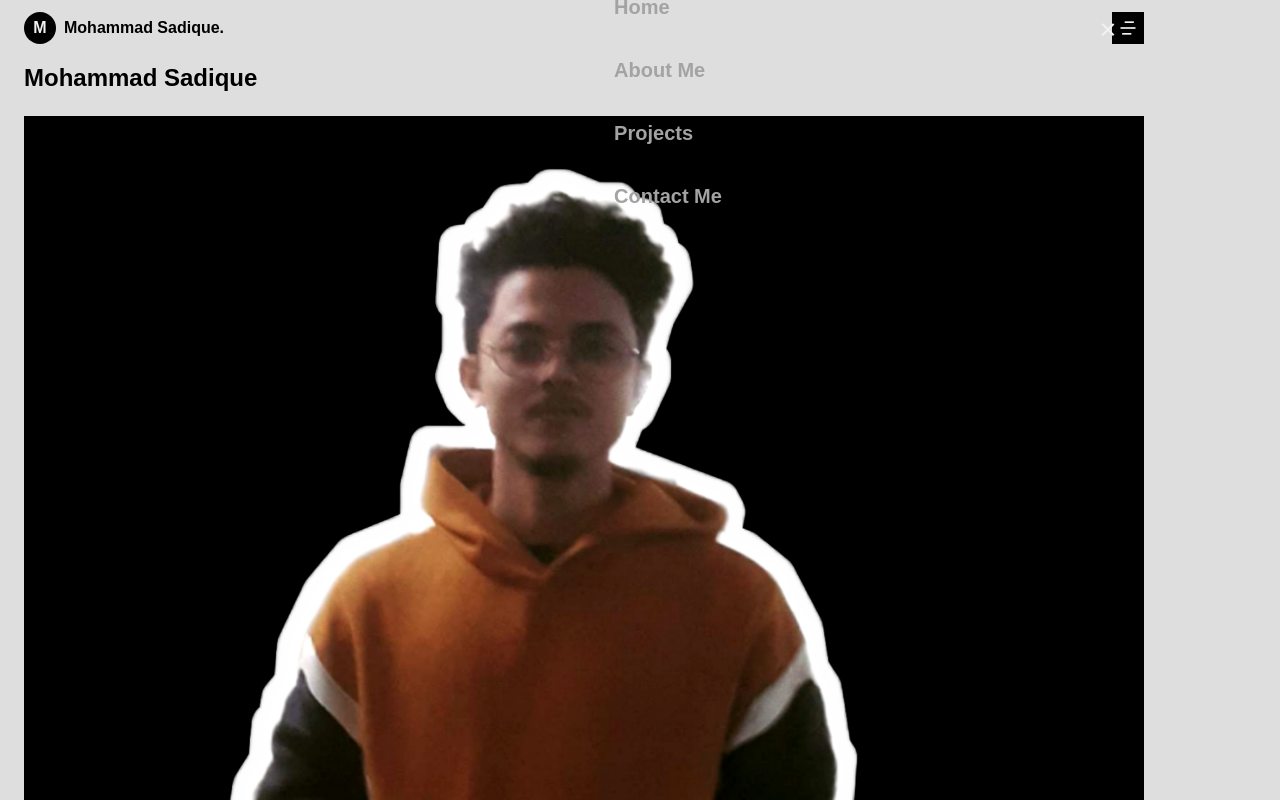
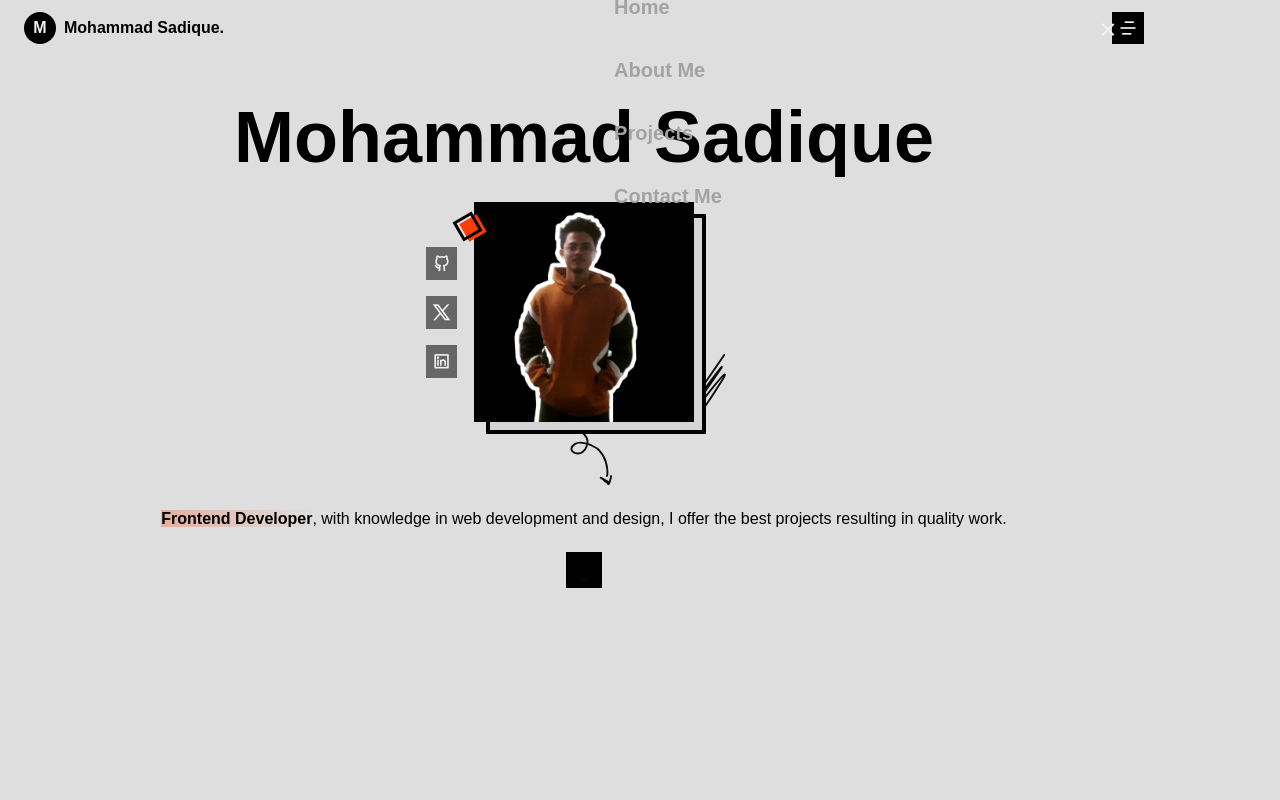
Before and after one commit to Sadiq-here/portfolio, a plain HTML site: page index.html in a window 1280 px wide. Shown: the top 800 px of the page. Drawn offline with nearby package versions, Linux system fonts and the light colour scheme; a web font is replaced by a local one.

Commit message:
Home section done

```diff
--- a/assets/css/styles.css
+++ b/assets/css/styles.css
@@ -315,13 +315,159 @@ img {
 }
 
 /* Add shadow header */
+.shadow-header {
+  box-shadow: 0 1px 16px hsla(0, 0%, 0%, 0.12);
+}
 
 /* Active link */
 
 /*=============== HOME ===============*/
 
+.home__container {
+  padding-top: 2rem;
+}
+
+.home__name {
+  font-size: var(--biggest-font-size);
+  text-align: center;
+}
+
+.home__perfil {
+  position: relative;
+  justify-self: center;
+}
+
+.home__image {
+  width: 220px;
+}
+
+.home__img {
+  position: relative;
+  z-index: 10;
+}
+
+.home__shadow {
+  width: 100%;
+  height: 100%;
+  background-color: var(--container-color);
+  position: absolute;
+  bottom: -0.75rem;
+  right: -0.75rem;
+  border: 4px solid var(--black-color);
+  z-index: 5;
+  transition: background-color 0.4s;
+}
+
+.home__arrow,
+.home__line {
+  position: absolute;
+  filter: invert(1);
+  width: 50px;
+  transition: filter 0.4s;
+}
+
+.home__arrow {
+  left: 40%;
+  bottom: -4rem;
+}
+
+.home__line {
+  right: -2rem;
+  bottom: -0.5rem;
+}
+
+.home__perfil .geometric-box {
+  top: 1rem;
+  left: -0.7rem;
+  z-index: 10;
+}
+
+.home__social {
+  height: max-content;
+  position: absolute;
+  left: -3rem;
+  top: 0;
+  bottom: 0;
+  margin: auto 0;
+  display: grid;
+  row-gap: 1rem;
+}
+
+.home__social-link {
+  background-color: var(--black-color-light);
+  color: var(--white-color);
+  font-size: 1.2rem;
+  padding: 6px;
+  display: grid;
+  place-items: center;
+  transition: background-color 0.3s;
+}
+
+.home__social-link:hover {
+  background-color: var(--black-color);
+}
+
+.home__info {
+  margin-top: 4rem;
+}
+
+.home__description {
+  text-align: center;
+  color: var(--title-color);
+  margin-bottom: 1.5rem;
+}
+
+.home__description b {
+  background: linear-gradient(
+    90deg,
+    hsla(14, 98%, 50%, 0.3),
+    hsla(14, 98%, 50%, 0)
+  );
+}
+
+.home__scroll {
+  display: block;
+  width: max-content;
+  margin: 0 auto;
+}
+
+.home__scroll-text {
+  display: none;
+}
+
+.home__scroll-box {
+  background-color: var(--black-color);
+  color: var(--white-color);
+  width: 36px;
+  height: 36px;
+  display: grid;
+  place-items: center;
+  font-size: 1rem;
+  cursor: pointer;
+  overflow: hidden;
+  transition: background-color 0.4s;
+}
+
+.home__scroll-box i {
+  animation: scroll-down 3s infinite;
+}
+
 /* Animate scroll icon */
 
+@keyframes scroll-down {
+  0% {
+    transform: translateY(-1rem);
+    opacity: 0;
+  }
+  50% {
+    transform: translateY(0);
+    opacity: 1;
+  }
+  100% {
+    transform: translateY(0.6rem);
+    opacity: 0;
+  }
+}
 /*=============== BUTTON ===============*/
 
 /*=============== ABOUT ===============*/
--- a/assets/js/main.js
+++ b/assets/js/main.js
@@ -29,3 +29,13 @@ function linkAction() {
   navMenu.classList.remove('show-menu')
 }
 navLink.forEach((n) => n.addEventListener('click', linkAction))
+
+// ============SHADOW HEADER=================
+
+function scrollHeader() {
+  const nav = document.getElementById('header')
+  // When the scroll is greater than 200 viewport height, add the shadow-header class to the header tag
+  if (this.scrollY >= 80) nav.classList.add('shadow-header')
+  else nav.classList.remove('shadow-header')
+}
+window.addEventListener('scroll', scrollHeader)
--- a/index.html
+++ b/index.html
@@ -93,22 +93,53 @@
               <img
                 src="assets/images/random-lines.svg"
                 alt=""
-                class="home__lines"
+                class="home__line"
               />
 
               <div class="geometric-box"></div>
             </div>
 
             <div class="home__social">
-              <a href="" target="_blank" class="home__social-link"></a>
+              <a
+                href="https://github.com/Sadiq-here"
+                target="_blank"
+                class="home__social-link"
+              >
+                <i class="ri-github-line"></i>
+              </a>
 
-              <a href="" target="_blank" class="home__social-link"></a>
+              <a
+                href="https://twitter.com/Sadiq_here"
+                target="_blank"
+                class="home__social-link"
+              >
+                <i class="ri-twitter-x-line"></i>
+              </a>
 
-              <a href="" target="_blank" class="home__social-link"></a>
+              <a
+                href="https://www.linkedin.com/in/md-shadique-israil-15aa65232?utm_source=share&utm_campaign=share_via&utm_content=profile&utm_medium=android_app"
+                target="_blank"
+                class="home__social-link"
+              >
+                <i class="ri-linkedin-box-line"></i>
+              </a>
             </div>
           </div>
 
-          <div class="home__info"></div>
+          <div class="home__info">
+            <p class="home__description">
+              <b>Frontend Developer</b>, with knowledge in web development and
+              design, I offer the best projects resulting in quality work.
+            </p>
+
+            <a href="#about" class="home__scroll">
+              <div class="home__scroll-box">
+                <i class="ri-arrow-down-s-line"></i>
+              </div>
+
+              <span class="home__scroll-text">Scroll Down</span>
+            </a>
+          </div>
         </div>
       </section>
 
```
